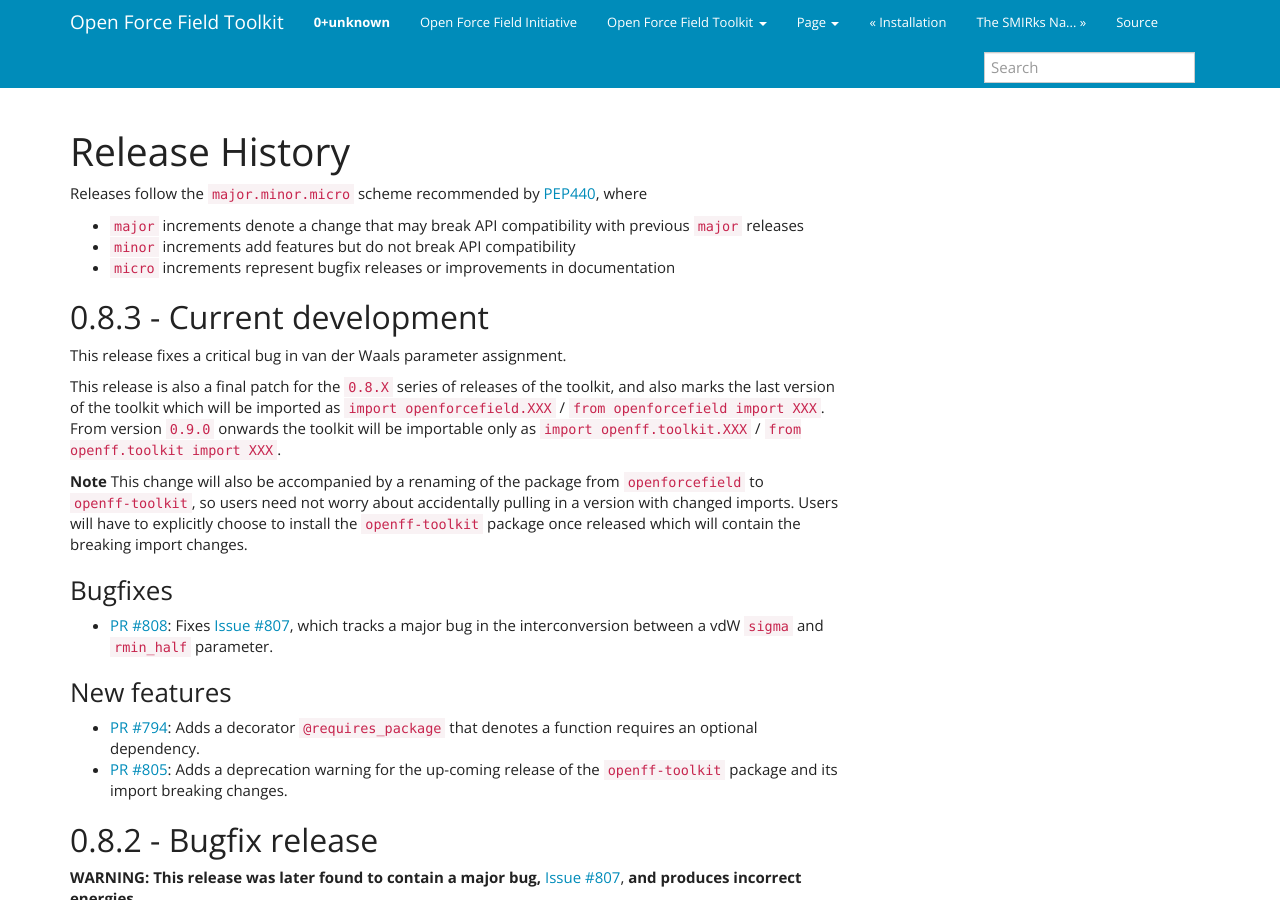
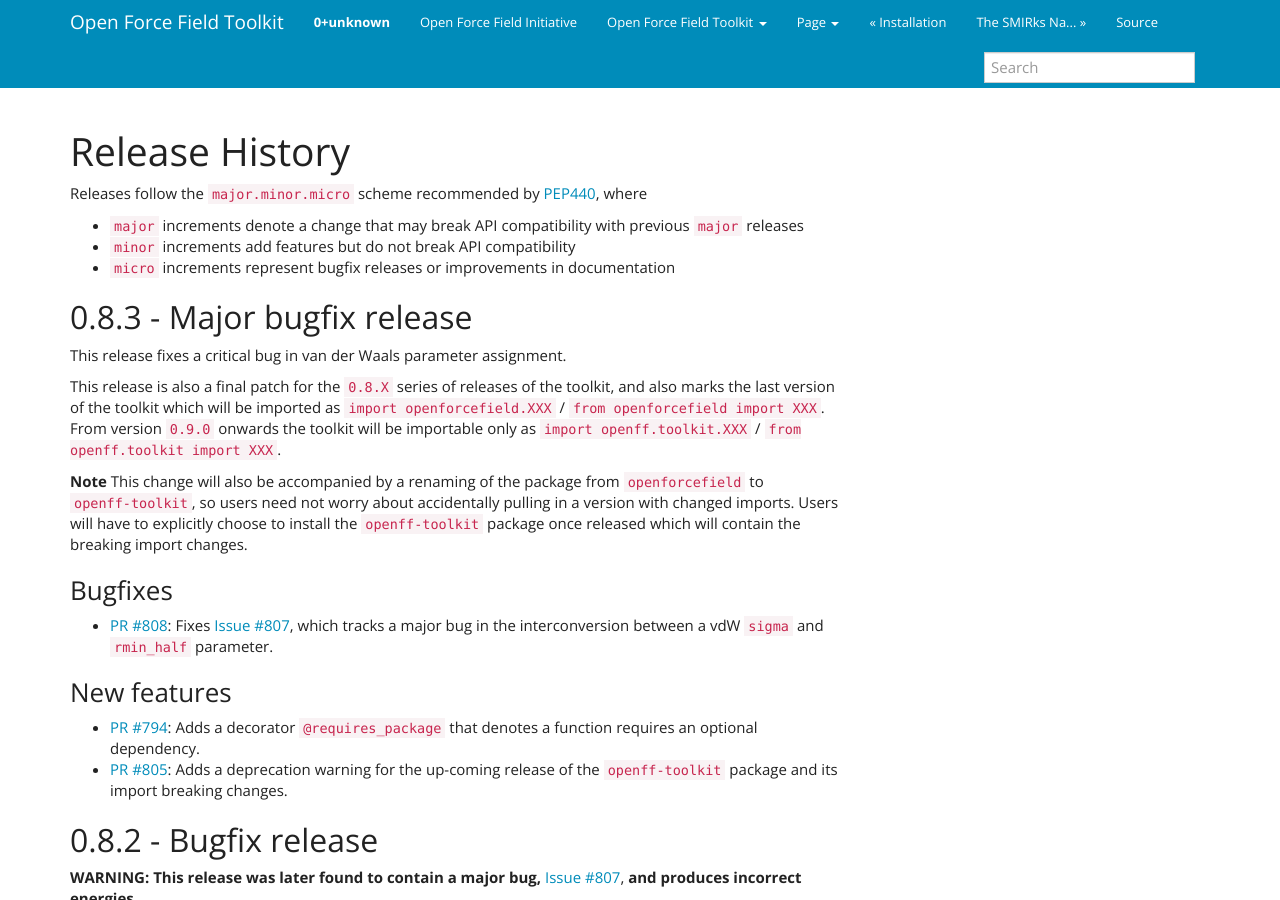
Before and after one commit to openforcefield/openff-toolkit, a Sphinx documentation site: the page built from docs/releasehistory.rst, in a window 1280 px wide and 900 px high. Built offline with Sphinx 7.4.7, drawn with Linux system fonts in a browser that asks for light colours.

Commit message:
Fix 0.8.3 release text

```diff
--- a/docs/releasehistory.rst
+++ b/docs/releasehistory.rst
@@ -7,8 +7,8 @@
 * ``minor`` increments add features but do not break API compatibility
 * ``micro`` increments represent bugfix releases or improvements in documentation
 
-0.8.3 - Current development
----------------------------
+0.8.3 - Major bugfix release
+----------------------------
 
 This release fixes a critical bug in van der Waals parameter assignment.
 
```
